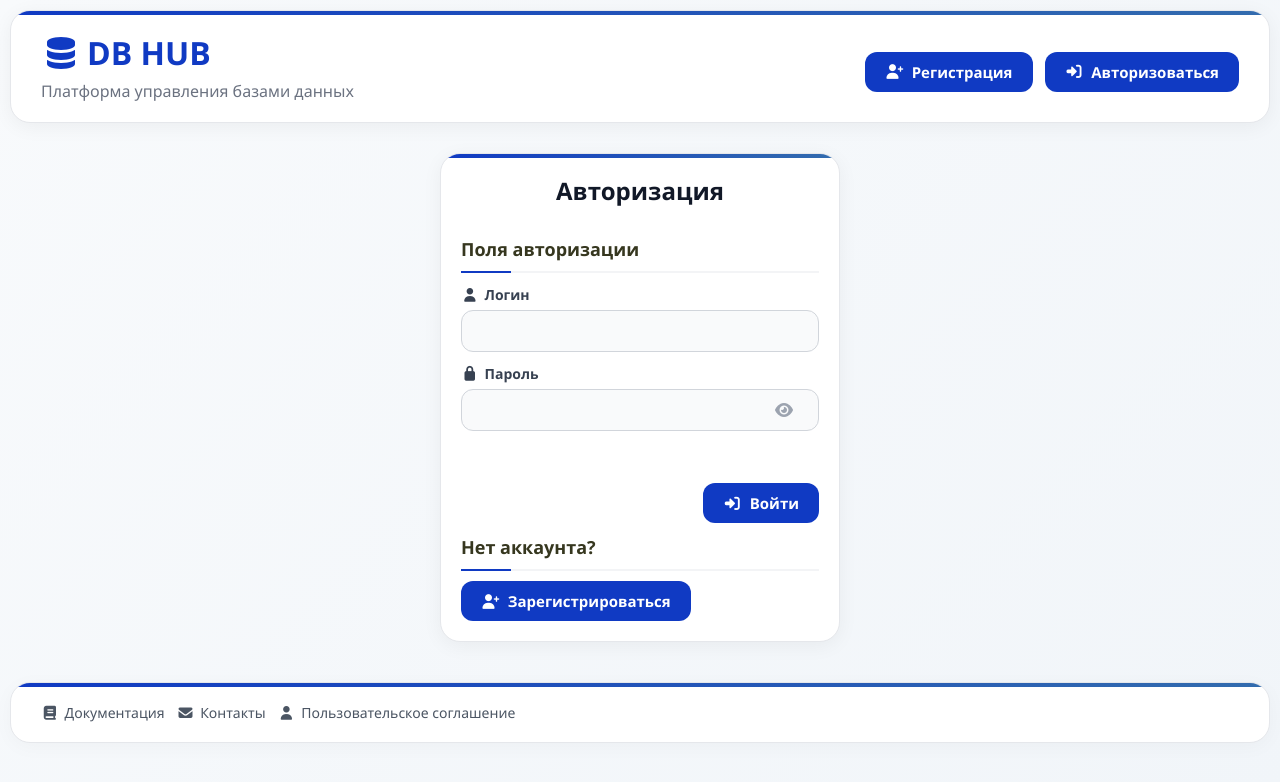
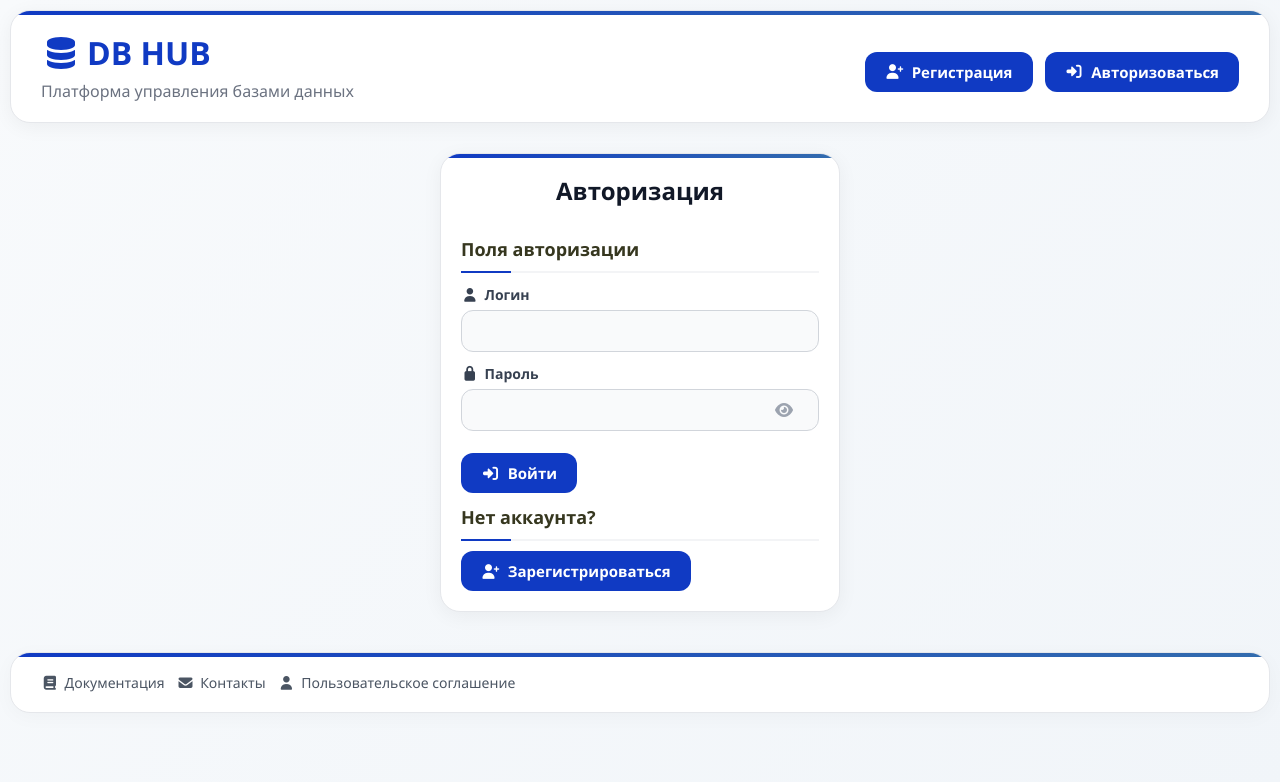
Before and after one commit to OlegEgoism/DB_HUB, a React (Create React App) app in the folder frontend/: page /login in a window 1280 px wide. Shown: the top 782 px of the page. Built offline with nearby package versions, Linux system fonts and the light colour scheme.

Commit message:
Чистка от мусора.

```diff
--- a/frontend/src/pages/LoginPage.jsx
+++ b/frontend/src/pages/LoginPage.jsx
@@ -197,7 +197,7 @@ const LoginPage = () => {
                             </div>
                         </div>
 
-                        <div className="form-actions">
+                        <div>
                             <button
                                 type="submit"
                                 className={`btn btn-primary ${loading ? 'btn-loading' : ''}`}
```
